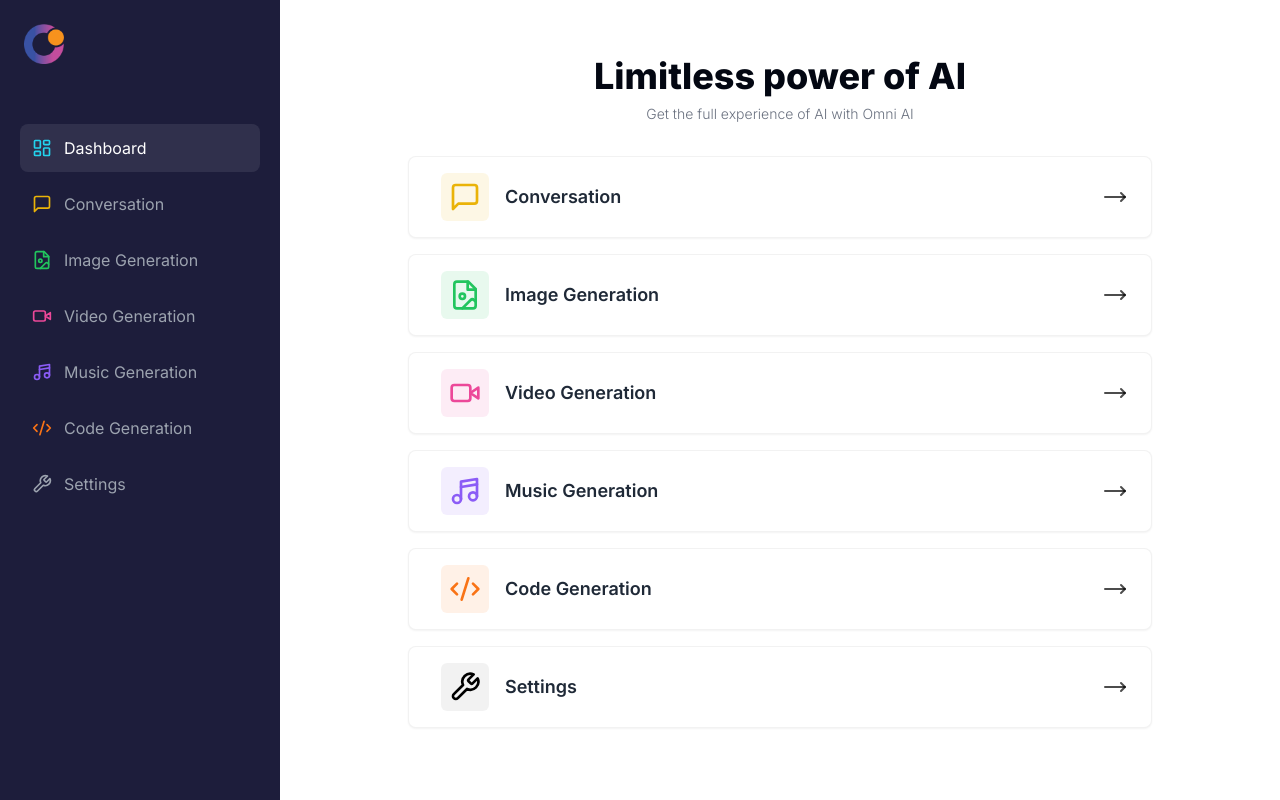
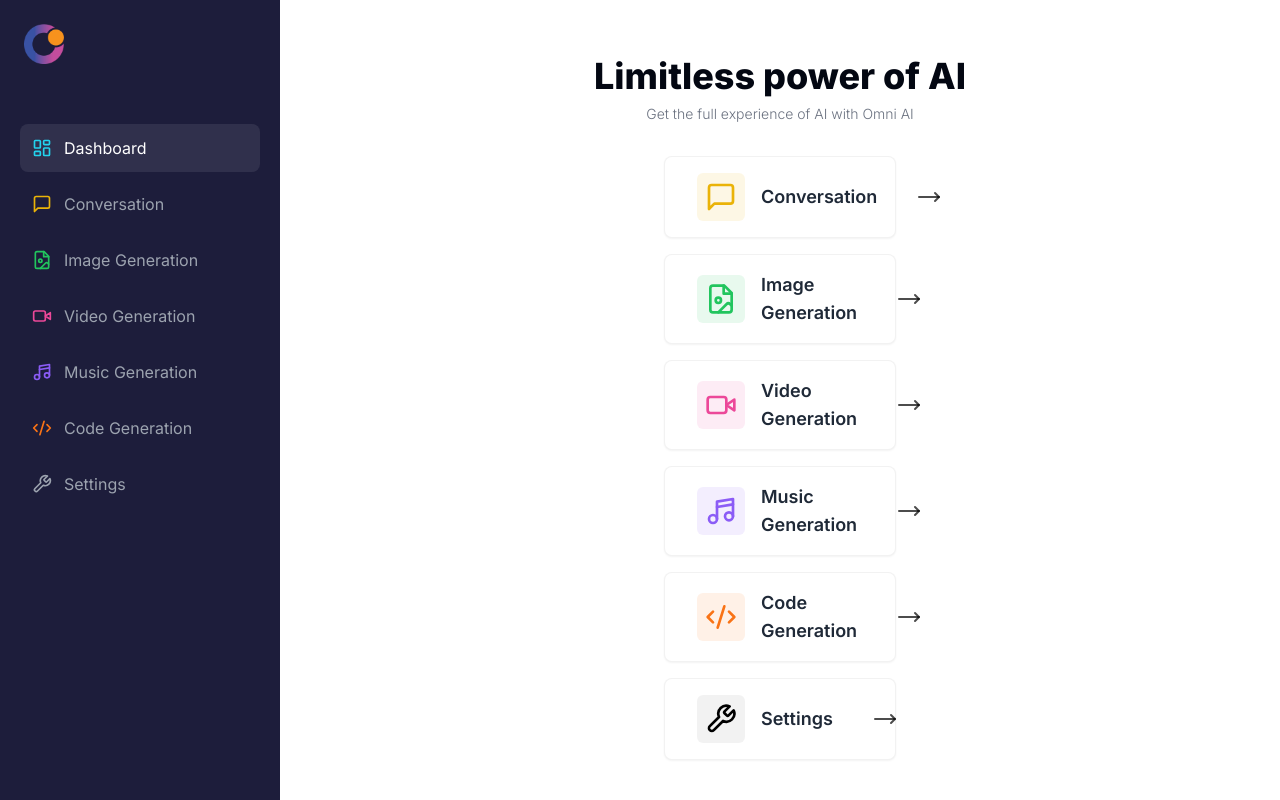
Before and after one commit to plode-v/omni-ai, a Next.js app: page /dashboard in a window 1280 px wide. Built offline with nearby package versions, Linux system fonts and the light colour scheme.

Commit message:
Edit conversation page's sizing

```diff
--- a/app/(dashboard)/layout.tsx
+++ b/app/(dashboard)/layout.tsx
@@ -9,10 +9,13 @@ const DashboardLayout = ({ children }: { children: React.ReactNode }) => {
         <div className='bg-[#1d1d3b] hidden md:flex md:flex-col md:inset-y-0 md:fixed md:w-[17.5rem]'>
         <Sidebar />
         </div>
-        <main className='md:pl-[17.5rem] w-full'>
-          <Navbar />
-          {children}
-        </main>
+        <div className='w-full flex justify-center'>
+          {/* FIXME: Fix page centering error on 3xl screens */}
+          <main className='md:pl-[17.5rem] w-full xl:w-3/5 flex-col flex'>
+            <Navbar />
+            {children}
+          </main>
+        </div>
     </div>
   )
 }
--- a/tailwind.config.js
+++ b/tailwind.config.js
@@ -13,6 +13,7 @@ module.exports = {
       padding: "2rem",
       screens: {
         "2xl": "1400px",
+        "3xl": "1500px"
       },
     },
     extend: {
```
